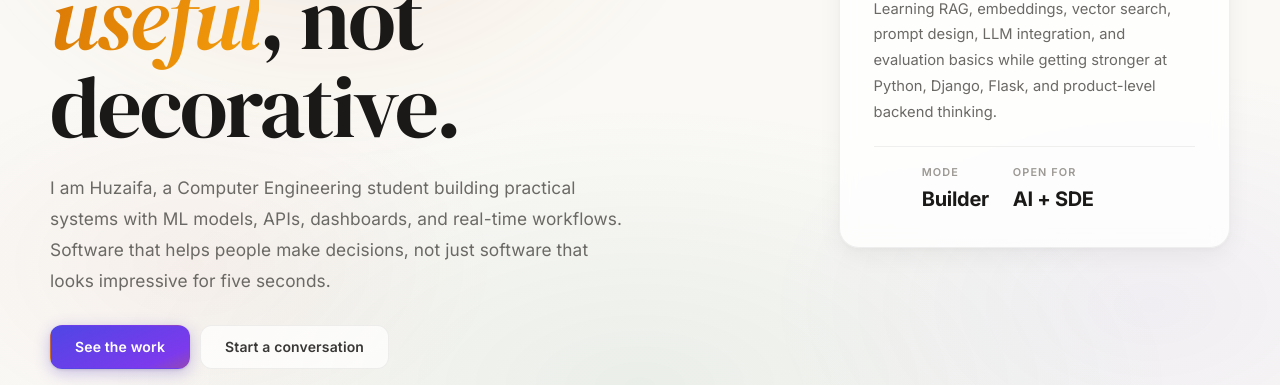
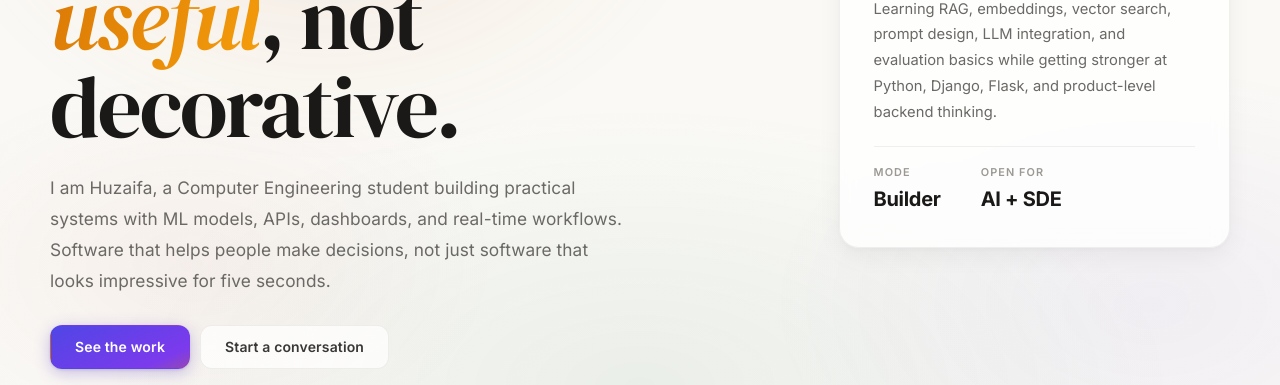
Before and after one commit to HP0077/portfolio, a plain HTML site: page index.html in a window 1280 px wide. Shown: the part 415-800 px from the top of the page. Drawn offline with Linux system fonts and the light colour scheme.

Commit message:
Remove left padding from grid in styles.css
Removed left padding from the grid container.

```diff
--- a/styles.css
+++ b/styles.css
@@ -614,7 +614,6 @@ p {
   grid-template-columns: repeat(3, 1fr);
   margin-top: 20px;
   padding-top: 18px;
-  padding-left: 15%;
   border-top: 1px solid var(--line);
 }
 
```
